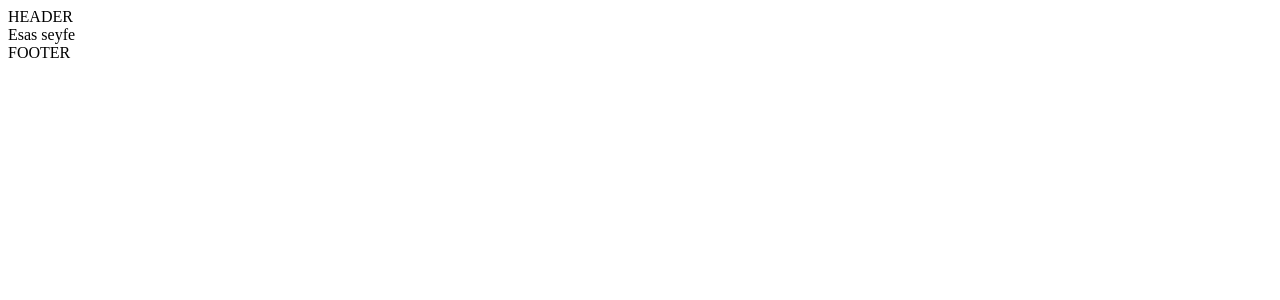
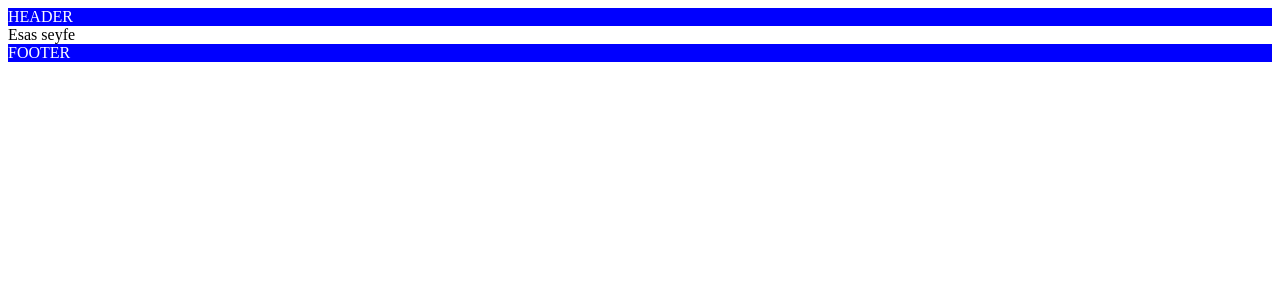
Before and after one commit to ruslaRuslan/next-home-work-1, a Next.js app: page / in a window 1280 px wide. Shown: the top 300 px of the page. Built offline with nearby package versions, Linux system fonts and the light colour scheme.

Commit message:
HEADER ve FOOTER-e reng teyin etdik

```diff
--- a/src/app/layout.jsx
+++ b/src/app/layout.jsx
@@ -7,10 +7,10 @@ export default function RootLayout({ children }) {
   return (
     <html lang="en">
       <body>
-      <div>HEADER</div>
+        <div style={{ background: "blue", color: "#fff" }}>HEADER</div>
         {children}
-        FOOTER
-        </body>
+        <div style={{ background: "blue", color: "#fff" }}>FOOTER</div>
+      </body>
     </html>
   );
 }
```
